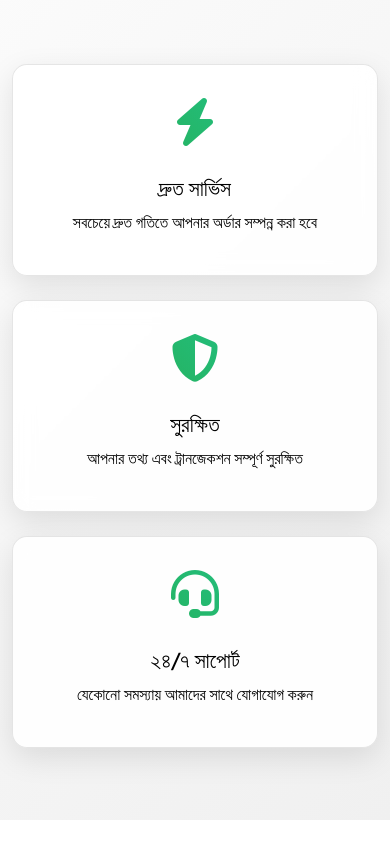
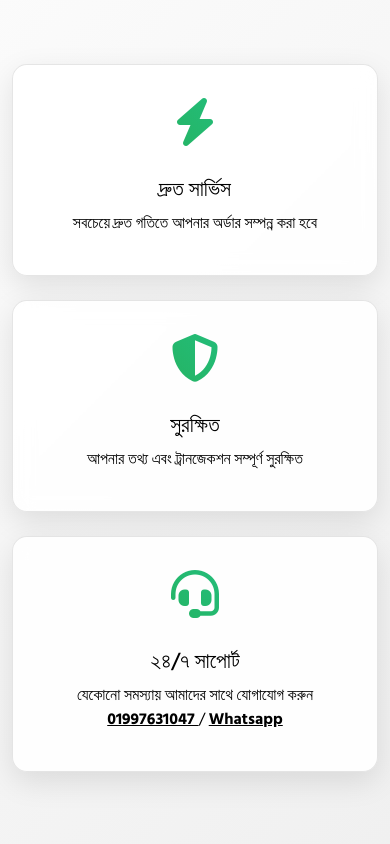
Before and after one commit to akash2026id/AR.Follow, a plain HTML site: page index.html in a window 390 px wide. Shown: the part 481-1325 px from the top of the page. Before the commit the page ends 1301 px from the top, so only its background shows below. Drawn offline with nearby package versions, Linux system fonts and the light colour scheme; no server answers.

Commit message:
Add contact links for support in index.html
Updated contact information with clickable phone and WhatsApp links.

```diff
--- a/index.html
+++ b/index.html
@@ -632,7 +632,17 @@
                             <i class="fas fa-headset"></i>
                         </div>
                         <h4>২৪/৭ সাপোর্ট</h4>
-                        <p>যেকোনো সমস্যায় আমাদের সাথে যোগাযোগ করুন</p>
+                        <p>
+    যেকোনো সমস্যায় আমাদের সাথে যোগাযোগ করুন
+    <a href="tel:01997631047" style="color: blue; font-weight: bold;">
+        01997631047
+    </a> /
+    <a href="https://wa.me/01997631047?text=Hi%20AR%20Follow,%20Please%20Help%20Me!!!"
+       style="color: green; font-weight: bold;" target="_blank">
+        Whatsapp
+    </a>
+</p>
+
                     </div>
                 </div>
             </div>
```
